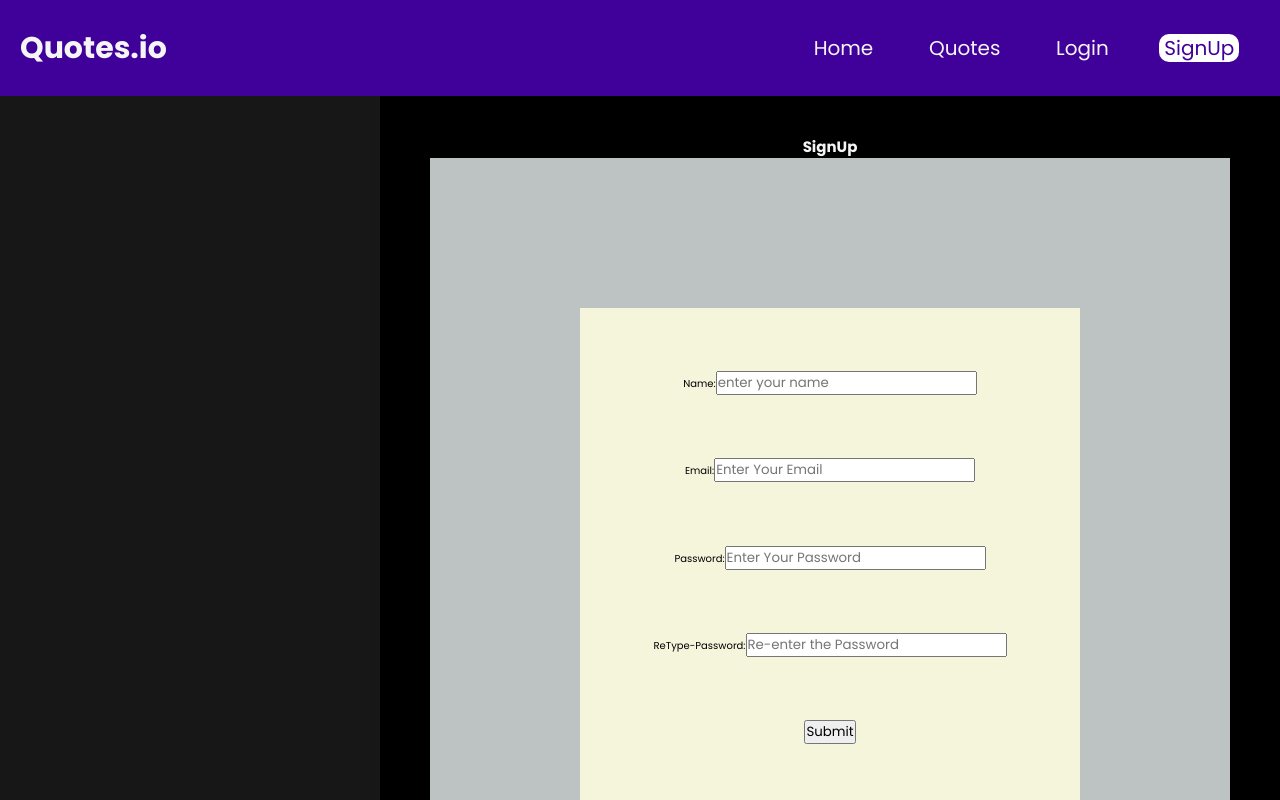
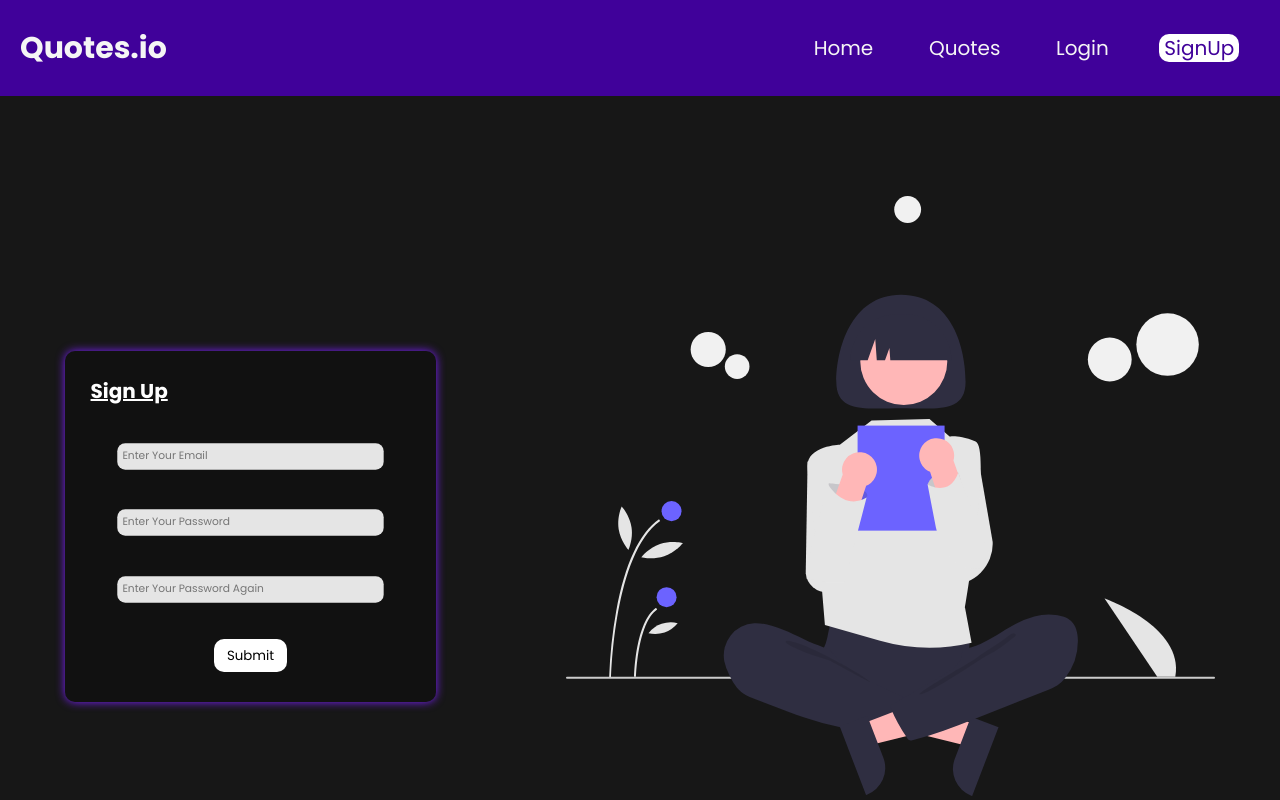
Before and after one commit to Chandu6702/Quotes.io-Frontend, a React (Vite) app: page /signup in a window 1280 px wide. Shown: the top 800 px of the page. Built offline with nearby package versions, Linux system fonts and the light colour scheme.

Commit message:
update login

```diff
--- a/src/components/Login/Login.jsx
+++ b/src/components/Login/Login.jsx
@@ -4,10 +4,11 @@ import Styles from './Login.module.css'
 function Login() {
   return (
     <div className={Styles['container']}>
+
       <img src='/reading.svg' />
+
       <div className={Styles['login-card']}>
         <h2>Login</h2>
-
         <form>
           <input type="email" name="email" placeholder='Enter Your Email' id={Styles['email']} />
           <input type="password" name="password" placeholder='Enter Your Password' id={Styles['password']} />
--- a/src/components/Login/Login.module.css
+++ b/src/components/Login/Login.module.css
@@ -1,7 +1,64 @@
 .container {
     min-height: 100vh;
     display: flex;
-    justify-content: center;
-    align-items: flex-end;
+    justify-content: space-around;
+    align-items: center;
+}
+
+.login-card {
+    position: relative;
+    color: white;
+    background: rgba(0, 0, 0, 0.253);
+    width: 25%;
+    height: 30rem;
+    top: 3rem;
+    padding: 2%;
+    border-radius: 1rem;
+    box-shadow: 0 0 1rem #7c1fff;
+}
+
+.login-card h2 {
+    text-decoration: underline;
+    font-size: 2rem;
+}
+
+.login-card form {
+    width: 100%;
+    height: 100%;
+    display: flex;
     flex-direction: column;
+    justify-content: space-evenly;
+    align-items: center;
 }
+
+.login-card form input {
+    width: 100%;
+    border: none;
+    outline: none;
+    padding: 2%;
+    border-radius: 1rem;
+    background: #ffffffe3;
+    transform: scale(0.8);
+    transition: all 0.2s ease;
+}
+
+.login-card input:focus {
+    color: black;
+    box-shadow: 0 0 1rem white;
+    transform: scale(1);
+}
+
+.login-card form button {
+    border: none;
+    padding: 0.5em 1em;
+    background: white;
+    border-radius: 1rem;
+    transition: all 0.5s ease;
+}
+
+.login-card button:hover {
+    background: #40019a;
+    color: white;
+    transform: scale(1.1);
+    box-shadow: 0 0 5px white;
+}
--- a/src/components/SignUp/SignUp.jsx
+++ b/src/components/SignUp/SignUp.jsx
@@ -2,28 +2,21 @@ import React from 'react'
 import Styles from './SignUp.module.css'
 function SignUp() {
   return (
-  <div className={Styles['container']}>
-    <div className={Styles['heading']}>
-      <h2>SignUp</h2>
-      <div className={Styles['signup-card']}>
+    <div className={Styles['container']}>
+
+      <div className={Styles['login-card']}>
+        <h2>Sign Up</h2>
         <form>
-          <label for='Your-name'>Name:
-          <input type="text" name="Your-name" placeholder="enter your name" id={Styles['Your-name']} />
-          </label>
-          <label for='email'>Email:
-          <input type="email" name="email" placeholder='Enter Your Email' id={Styles['email']}/>
-          </label>
-          <label for='password'>Password:
-          <input type="password" name="password" placeholder='Enter Your Password' id={Styles['password']}/>
-          </label>
-          <label for='retype-password'>ReType-Password:
-          <input type="password" name="retypepassword" placeholder='Re-enter the Password' id={Styles['Retype-password']}/>
-          </label>
+          <input type="email" name="email" placeholder='Enter Your Email' id={Styles['email']} />
+          <input type="password" name="password" placeholder='Enter Your Password' id={Styles['password']} />
+          <input type="text" name="repassword" placeholder='Enter Your Password Again' id={Styles['password']} />
           <button type="submit">Submit</button>
         </form>
       </div>
+
+      <img src='/reading.svg' />
+
     </div>
-  </div>
   )
 }
 
--- a/src/components/SignUp/SignUp.module.css
+++ b/src/components/SignUp/SignUp.module.css
@@ -1,39 +1,64 @@
-.container
-{
+.container {
     min-height: 100vh;
     display: flex;
-    justify-content:center;
-    align-items:flex-end;
-    flex-direction: column;
+    justify-content: space-around;
+    align-items: center;
 }
-.heading{
-    background-color: black;
-    width: 900px;
-    height: 900px;
-    display: flex;
-    justify-content: center;
-    align-items: center;
-    flex-direction: column;
+
+.login-card {
+    position: relative;
+    color: white;
+    background: rgba(0, 0, 0, 0.253);
+    width: 25%;
+    height: 30rem;
+    top: 3rem;
+    padding: 2%;
+    border-radius: 1rem;
+    box-shadow: 0 0 1rem #7c1fff;
 }
-.heading h2{
-    color: whitesmoke;
+
+.login-card h2 {
+    text-decoration: underline;
+    font-size: 2rem;
 }
-.signup-card{
+
+.login-card form {
+    width: 100%;
+    height: 100%;
     display: flex;
     flex-direction: column;
-    width: 800px;
-    height: 800px;
-    justify-content:center;
+    justify-content: space-evenly;
     align-items: center;
-    background-color: rgb(189, 194, 194);
 }
 
-.signup-card form{
-    display: flex;
-    justify-content:space-evenly;
-    align-items: center;
-    flex-direction: column;
-    width: 500px;
-    height: 500px;
-    background-color: beige;
+.login-card form input {
+    width: 100%;
+    border: none;
+    outline: none;
+    padding: 2%;
+    border-radius: 1rem;
+    background: #ffffffe3;
+    transform: scale(0.8);
+    transition: all 0.2s ease;
 }
+
+.login-card input:focus {
+    color: black;
+    box-shadow: 0 0 1rem white;
+    transform: scale(1);
+}
+
+.login-card form button {
+    border: none;
+    padding: 0.5em 1em;
+    background: white;
+    border-radius: 1rem;
+    transition: all 0.5s ease;
+}
+
+.login-card button:hover {
+    background: #40019a;
+    color: white;
+    transform: scale(1.1);
+    box-shadow: 0 0 5px white;
+}
```
